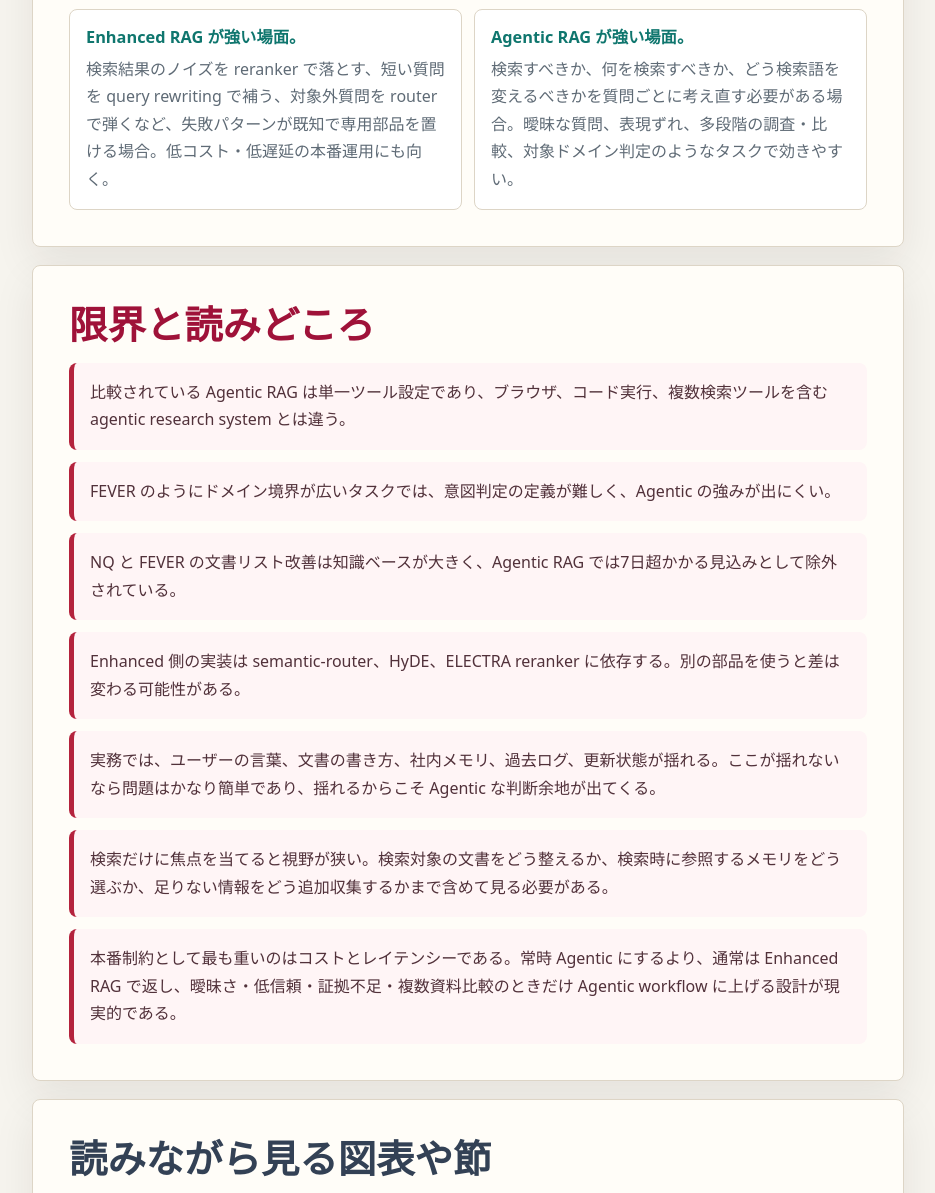
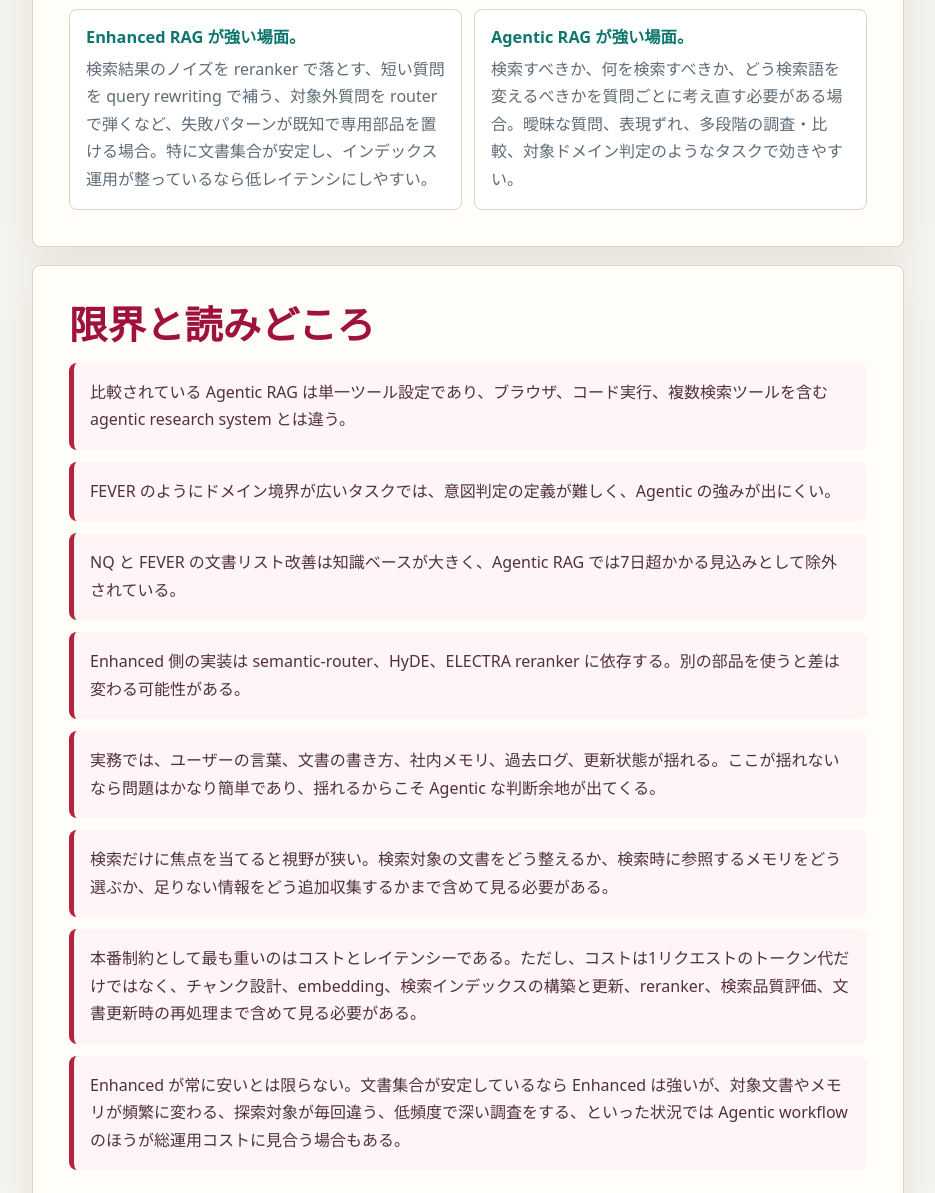
Before and after one commit to Gin5050/article-pages, a plain HTML site: page docs/is-agentic-rag-worth-it.html in a window 1280 px wide. Shown: the part 4167-5360 px from the top of the page, without its empty margins (332-1267 px from the left). Drawn offline with Linux system fonts and the light colour scheme.

Commit message:
Refine RAG cost tradeoffs

```diff
--- a/docs/is-agentic-rag-worth-it.html
+++ b/docs/is-agentic-rag-worth-it.html
@@ -136,7 +136,7 @@
         </article>
         <article class="result-card">
           <strong>Enhanced RAG が強い場面。</strong>
-          <p>検索結果のノイズを reranker で落とす、短い質問を query rewriting で補う、対象外質問を router で弾くなど、失敗パターンが既知で専用部品を置ける場合。低コスト・低遅延の本番運用にも向く。</p>
+          <p>検索結果のノイズを reranker で落とす、短い質問を query rewriting で補う、対象外質問を router で弾くなど、失敗パターンが既知で専用部品を置ける場合。特に文書集合が安定し、インデックス運用が整っているなら低レイテンシにしやすい。</p>
         </article>
         <article class="result-card">
           <strong>Agentic RAG が強い場面。</strong>
@@ -153,7 +153,8 @@
       <div class="callout warning-item">Enhanced 側の実装は semantic-router、HyDE、ELECTRA reranker に依存する。別の部品を使うと差は変わる可能性がある。</div>
       <div class="callout warning-item">実務では、ユーザーの言葉、文書の書き方、社内メモリ、過去ログ、更新状態が揺れる。ここが揺れないなら問題はかなり簡単であり、揺れるからこそ Agentic な判断余地が出てくる。</div>
       <div class="callout warning-item">検索だけに焦点を当てると視野が狭い。検索対象の文書をどう整えるか、検索時に参照するメモリをどう選ぶか、足りない情報をどう追加収集するかまで含めて見る必要がある。</div>
-      <div class="callout warning-item">本番制約として最も重いのはコストとレイテンシーである。常時 Agentic にするより、通常は Enhanced RAG で返し、曖昧さ・低信頼・証拠不足・複数資料比較のときだけ Agentic workflow に上げる設計が現実的である。</div>
+      <div class="callout warning-item">本番制約として最も重いのはコストとレイテンシーである。ただし、コストは1リクエストのトークン代だけではなく、チャンク設計、embedding、検索インデックスの構築と更新、reranker、検索品質評価、文書更新時の再処理まで含めて見る必要がある。</div>
+      <div class="callout warning-item">Enhanced が常に安いとは限らない。文書集合が安定しているなら Enhanced は強いが、対象文書やメモリが頻繁に変わる、探索対象が毎回違う、低頻度で深い調査をする、といった状況では Agentic workflow のほうが総運用コストに見合う場合もある。</div>
     </section>
 
     <section class="section list-section" id="figures">
@@ -221,7 +222,7 @@
       </article>
       <article class="qa">
         <h3>それでも Agentic RAG を常時使わない理由は？</h3>
-        <p>コストとレイテンシーが大きいから。推論回数、ツール呼び出し、検証ステップが増えるため、通常は軽い Enhanced RAG で返し、曖昧さや証拠不足があるケースだけ Agentic に上げるほうが現実的である。</p>
+        <p>主にオンライン推論のコストとレイテンシーが増えるから。ただし Enhanced 側にもインデックス構築・更新、embedding、reranker、検索品質評価の運用コストが乗るため、総コストでは単純に Enhanced が安いとは限らない。</p>
       </article>
       <article class="qa">
         <h3>この論文の注意点は？</h3>
```
